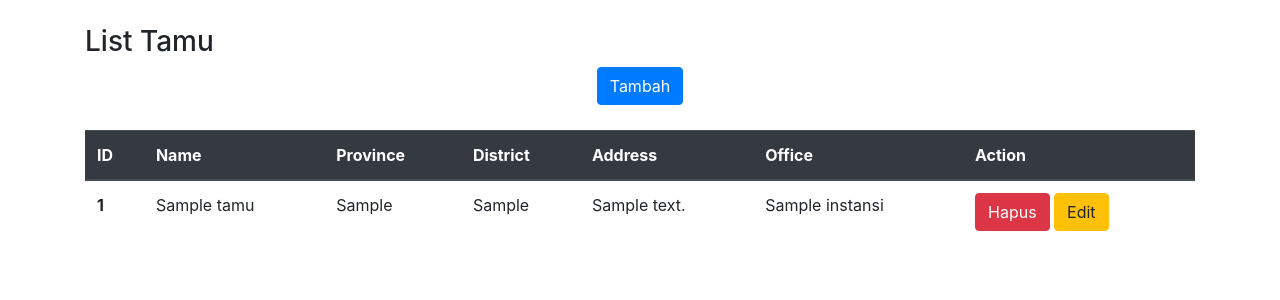
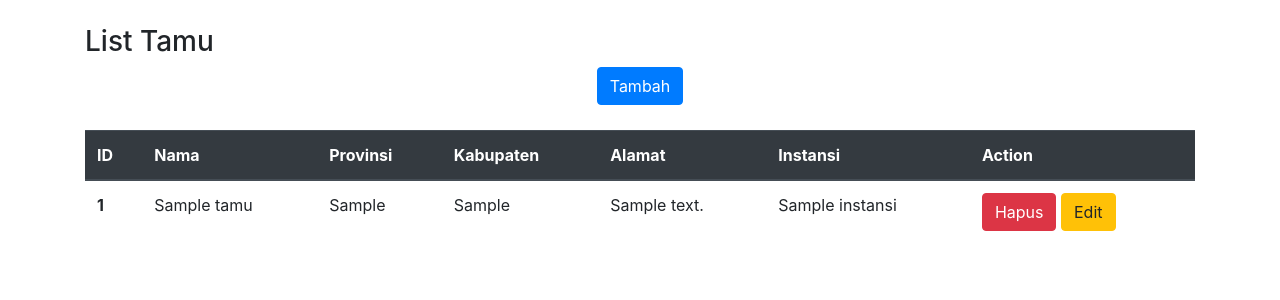
Before and after one commit to aditjoos/Buku-Tamu-VEDC-CI, a CodeIgniter app: page /MyCodeigniter2/index.php/main/index in a window 1280 px wide. Shown: the part 56-356 px from the top of the page. Run offline with CodeIgniter, Linux system fonts and the light colour scheme; tables that the repository leaves empty or names only in its code hold one stand-in row (values such as "Sample post").

Commit message:
ganti ke bhs indonesia lagi, karna bhs inggris ruwet.. gk bisa bhs enggreess

```diff
--- a/application/views/tamu.php
+++ b/application/views/tamu.php
@@ -34,11 +34,11 @@
         <thead class="thead-dark">
           <tr>
             <th scope="col">ID</th>
-            <th scope="col">Name</th>
-            <th scope="col">Province</th>
-            <th scope="col">District</th>
-            <th scope="col">Address</th>
-            <th scope="col">Office</th>
+            <th scope="col">Nama</th>
+            <th scope="col">Provinsi</th>
+            <th scope="col">Kabupaten</th>
+            <th scope="col">Alamat</th>
+            <th scope="col">Instansi</th>
             <th scope="col">Action</th>
           </tr>
         </thead>
```
